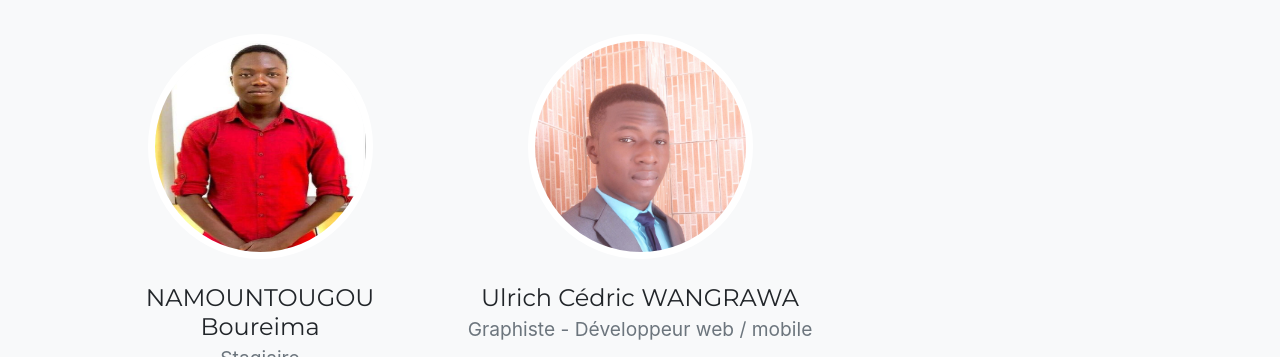
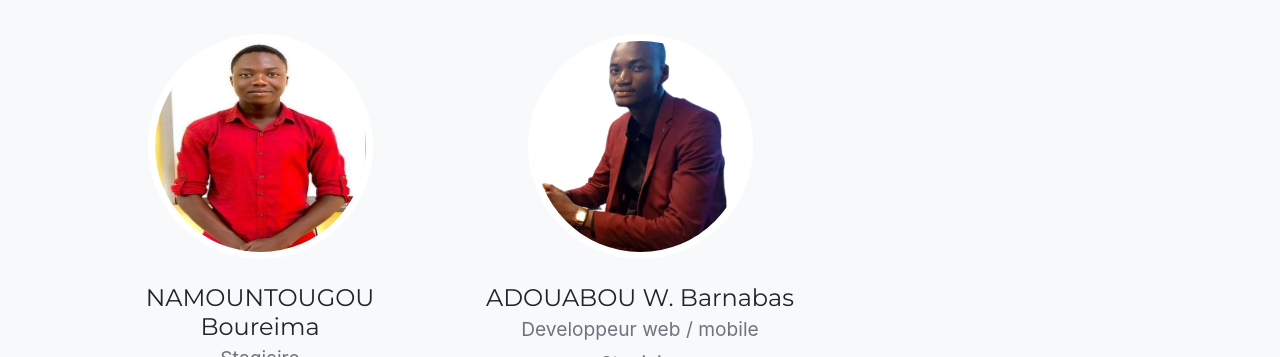
Before and after one commit to declic-africa/declic.africa, a website with bundled scripts: page index.html in a window 1280 px wide. Shown: the part 6767-7124 px from the top of the page. Built offline with nearby package versions, Linux system fonts and the light colour scheme; a web font is replaced by a local one.

Commit message:
commit barnabas

```diff
--- a/index.html
+++ b/index.html
@@ -534,12 +534,14 @@ qui met sur les rails,
             </div>
             <div class="col-sm-4">
                 <div class="team-member">
-                    <img alt="cedric" class="mx-auto rounded-circle" src="img/team/Cedric.JPG">
-                    <h4>Ulrich Cédric WANGRAWA</h4>
-                    <p class="text-muted">Graphiste - Développeur web / mobile</p>
+                    <img alt="cedric" class="mx-auto rounded-circle" src="img/team/barnabas.png">
+                    <h4>ADOUABOU W. Barnabas</h4>
+                    <p class="text-muted">Developpeur web / mobile
+                        <br>Stagiaire
+                    </p>
                     <ul class="list-inline social-buttons">
                         <li class="list-inline-item">
-                            <a href="https://github.com/UlrichCed">
+                            <a href="https://github.com/Adouaboubarnabas">
                                 <i class="fab fa-github"></i>
                             </a>
                         </li>
```
Also changed, not shown: img/team/barnabas.png (added).
